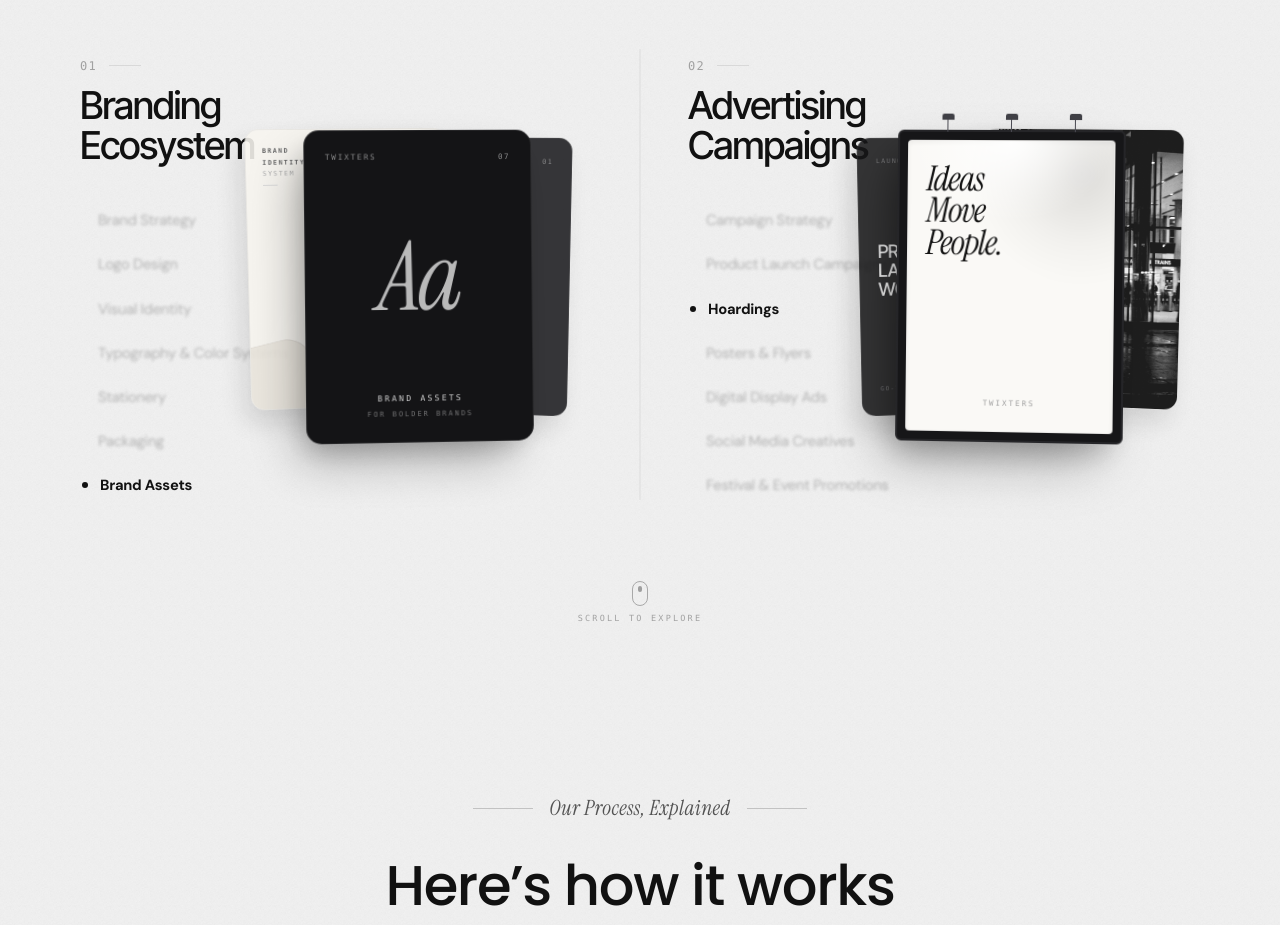
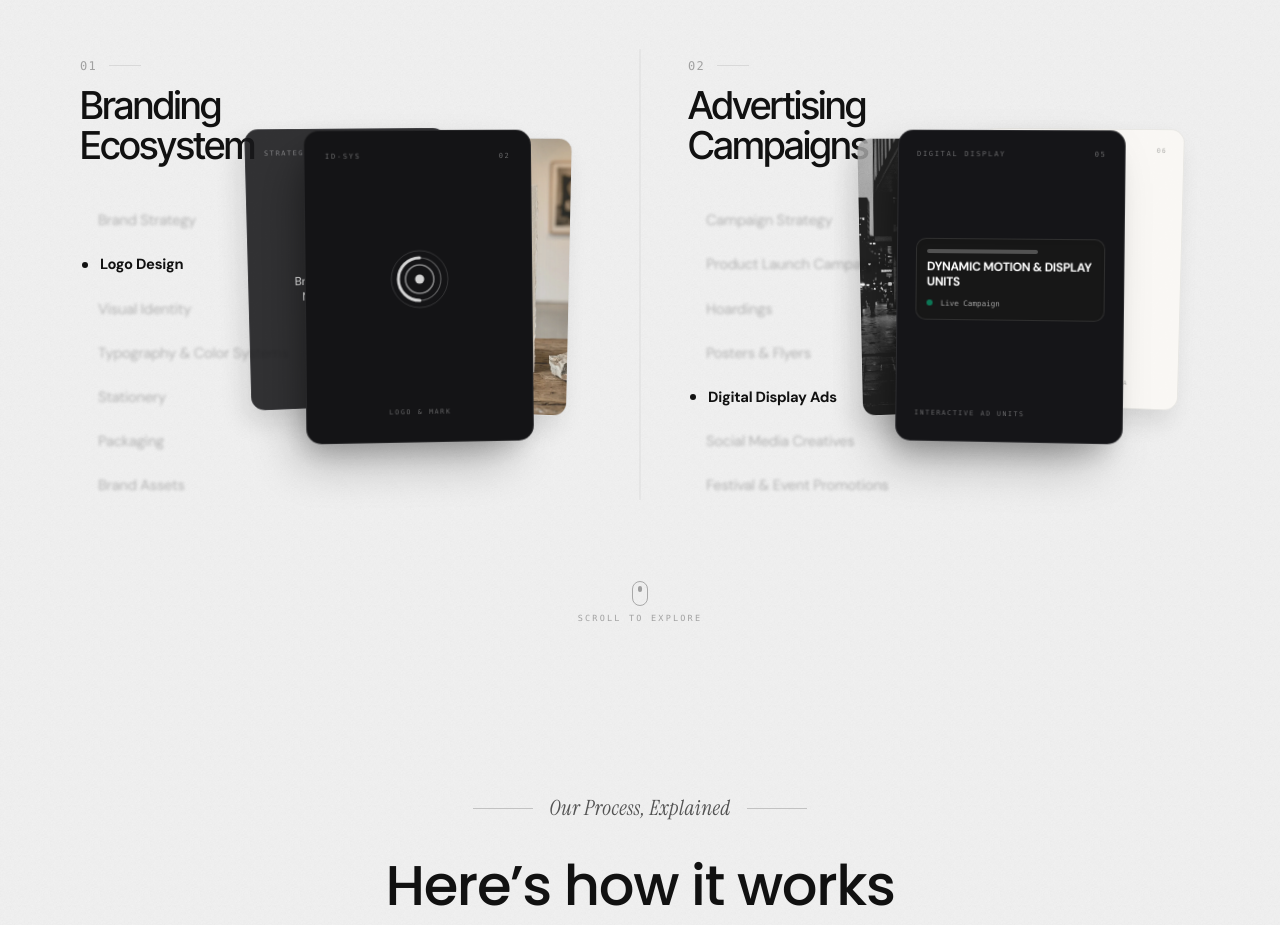
Before and after one commit to AmoghSamarth/Twixters.co, a React (Vite) app: page / in a window 1280 px wide. Shown: the part 2780-3705 px from the top of the page. Built offline with nearby package versions, Linux system fonts and the light colour scheme.

Commit message:
feat(expertise): enable continuous auto-scroll for specimen cards in all views

```diff
--- a/src/components/tw/expertise.jsx
+++ b/src/components/tw/expertise.jsx
@@ -22,6 +22,7 @@ const ADVERTISING_SERVICES = [
 ];
 
 export function Expertise() {
+  const sectionRef = useRef(null);
   const leftDeckRef = useRef(null);
   const rightDeckRef = useRef(null);
   const leftDeckWrapperRef = useRef(null);
@@ -29,19 +30,82 @@ export function Expertise() {
   const lastWheelLeftRef = useRef(0);
   const lastWheelRightRef = useRef(0);
   const touchStartRef = useRef({ left: 0, right: 0 });
+  const isVisibleRef = useRef(true);
+  const resumeTimeoutLeftRef = useRef(null);
+  const resumeTimeoutRightRef = useRef(null);
 
   // Active indices: start with reference states (Brand Assets & Hoardings)
   const [activeLeft, setActiveLeft] = useState(6);
   const [activeRight, setActiveRight] = useState(2);
+  const [isPausedLeft, setIsPausedLeft] = useState(false);
+  const [isPausedRight, setIsPausedRight] = useState(false);
 
   // Manual click handlers
   const handleSelectLeft = useCallback((i) => {
     setActiveLeft(i);
+    setIsPausedLeft(true);
+    if (resumeTimeoutLeftRef.current) clearTimeout(resumeTimeoutLeftRef.current);
+    resumeTimeoutLeftRef.current = setTimeout(() => setIsPausedLeft(false), 4500);
   }, []);
 
   const handleSelectRight = useCallback((i) => {
     setActiveRight(i);
+    setIsPausedRight(true);
+    if (resumeTimeoutRightRef.current) clearTimeout(resumeTimeoutRightRef.current);
+    resumeTimeoutRightRef.current = setTimeout(() => setIsPausedRight(false), 4500);
   }, []);
+
+  // Track section visibility so auto-scroll only runs when in view
+  useEffect(() => {
+    const el = sectionRef.current;
+    if (!el || typeof IntersectionObserver === "undefined") {
+      isVisibleRef.current = true;
+      return;
+    }
+
+    const observer = new IntersectionObserver(
+      (entries) => {
+        isVisibleRef.current = entries[0].isIntersecting;
+      },
+      { rootMargin: "150px 0px" }
+    );
+
+    observer.observe(el);
+    return () => observer.disconnect();
+  }, []);
+
+  // Auto-scroll Left (Branding Ecosystem) cards across all views
+  useEffect(() => {
+    if (isPausedLeft) return;
+
+    const interval = setInterval(() => {
+      if (!isVisibleRef.current) return;
+      setActiveLeft((prev) => (prev + 1) % BRANDING_SERVICES.length);
+    }, 3000);
+
+    return () => clearInterval(interval);
+  }, [isPausedLeft]);
+
+  // Auto-scroll Right (Advertising Campaigns) cards across all views (offset by 1.5s)
+  useEffect(() => {
+    if (isPausedRight) return;
+
+    let interval;
+    const timeout = setTimeout(() => {
+      if (isVisibleRef.current) {
+        setActiveRight((prev) => (prev + 1) % ADVERTISING_SERVICES.length);
+      }
+      interval = setInterval(() => {
+        if (!isVisibleRef.current) return;
+        setActiveRight((prev) => (prev + 1) % ADVERTISING_SERVICES.length);
+      }, 3000);
+    }, 1500);
+
+    return () => {
+      clearTimeout(timeout);
+      if (interval) clearInterval(interval);
+    };
+  }, [isPausedRight]);
 
   // ONLY when hovered on the images, scroll animation triggers; scrolling elsewhere scrolls the page normally
   useEffect(() => {
@@ -62,6 +126,10 @@ export function Expertise() {
       if (now - lastWheelLeftRef.current < 180) return;
       lastWheelLeftRef.current = now;
 
+      setIsPausedLeft(true);
+      if (resumeTimeoutLeftRef.current) clearTimeout(resumeTimeoutLeftRef.current);
+      resumeTimeoutLeftRef.current = setTimeout(() => setIsPausedLeft(false), 4500);
+
       if (delta > 0) {
         setActiveLeft((prev) => (prev + 1) % BRANDING_SERVICES.length);
       } else {
@@ -80,6 +148,10 @@ export function Expertise() {
       const now = performance.now();
       if (now - lastWheelRightRef.current < 180) return;
       lastWheelRightRef.current = now;
+
+      setIsPausedRight(true);
+      if (resumeTimeoutRightRef.current) clearTimeout(resumeTimeoutRightRef.current);
+      resumeTimeoutRightRef.current = setTimeout(() => setIsPausedRight(false), 4500);
 
       if (delta > 0) {
         setActiveRight((prev) => (prev + 1) % ADVERTISING_SERVICES.length);
@@ -254,6 +326,7 @@ export function Expertise() {
   return (
     <section
       id="expertise"
+      ref={sectionRef}
       aria-label="What we design"
       className="relative w-full min-h-screen flex flex-col justify-between overflow-hidden px-4 xs:px-5 sm:px-8 lg:px-14 xl:px-20 2xl:px-24 pt-14 sm:pt-16 lg:pt-12 pb-7 lg:pb-8 select-text"
     >
@@ -345,9 +418,17 @@ export function Expertise() {
               {/* Horizontal Image Gallery Deck (Right side on mobile, tab, and desktop) */}
               <div
                 ref={leftDeckWrapperRef}
-                onClick={() => setActiveLeft((prev) => (prev + 1) % BRANDING_SERVICES.length)}
+                onClick={() => {
+                  setActiveLeft((prev) => (prev + 1) % BRANDING_SERVICES.length);
+                  setIsPausedLeft(true);
+                  if (resumeTimeoutLeftRef.current) clearTimeout(resumeTimeoutLeftRef.current);
+                  resumeTimeoutLeftRef.current = setTimeout(() => setIsPausedLeft(false), 4500);
+                }}
+                onMouseEnter={() => setIsPausedLeft(true)}
+                onMouseLeave={() => setIsPausedLeft(false)}
                 onTouchStart={(e) => {
                   touchStartRef.current.left = e.touches[0].clientX;
+                  setIsPausedLeft(true);
                 }}
                 onTouchEnd={(e) => {
                   const diff = touchStartRef.current.left - e.changedTouches[0].clientX;
@@ -358,6 +439,8 @@ export function Expertise() {
                       setActiveLeft((prev) => (prev - 1 + BRANDING_SERVICES.length) % BRANDING_SERVICES.length);
                     }
                   }
+                  if (resumeTimeoutLeftRef.current) clearTimeout(resumeTimeoutLeftRef.current);
+                  resumeTimeoutLeftRef.current = setTimeout(() => setIsPausedLeft(false), 4500);
                 }}
                 className="flex justify-end py-1 lg:py-0 overflow-visible lg:pr-4 xl:pr-8 cursor-pointer shrink-0"
               >
@@ -646,9 +729,17 @@ export function Expertise() {
               {/* Horizontal Image Gallery Deck (Right side on mobile, tab, and desktop) */}
               <div
                 ref={rightDeckWrapperRef}
-                onClick={() => setActiveRight((prev) => (prev + 1) % ADVERTISING_SERVICES.length)}
+                onClick={() => {
+                  setActiveRight((prev) => (prev + 1) % ADVERTISING_SERVICES.length);
+                  setIsPausedRight(true);
+                  if (resumeTimeoutRightRef.current) clearTimeout(resumeTimeoutRightRef.current);
+                  resumeTimeoutRightRef.current = setTimeout(() => setIsPausedRight(false), 4500);
+                }}
+                onMouseEnter={() => setIsPausedRight(true)}
+                onMouseLeave={() => setIsPausedRight(false)}
                 onTouchStart={(e) => {
                   touchStartRef.current.right = e.touches[0].clientX;
+                  setIsPausedRight(true);
                 }}
                 onTouchEnd={(e) => {
                   const diff = touchStartRef.current.right - e.changedTouches[0].clientX;
@@ -659,6 +750,8 @@ export function Expertise() {
                       setActiveRight((prev) => (prev - 1 + ADVERTISING_SERVICES.length) % ADVERTISING_SERVICES.length);
                     }
                   }
+                  if (resumeTimeoutRightRef.current) clearTimeout(resumeTimeoutRightRef.current);
+                  resumeTimeoutRightRef.current = setTimeout(() => setIsPausedRight(false), 4500);
                 }}
                 className="flex justify-end py-1 lg:py-0 overflow-visible lg:pr-4 xl:pr-8 cursor-pointer shrink-0"
               >
```
